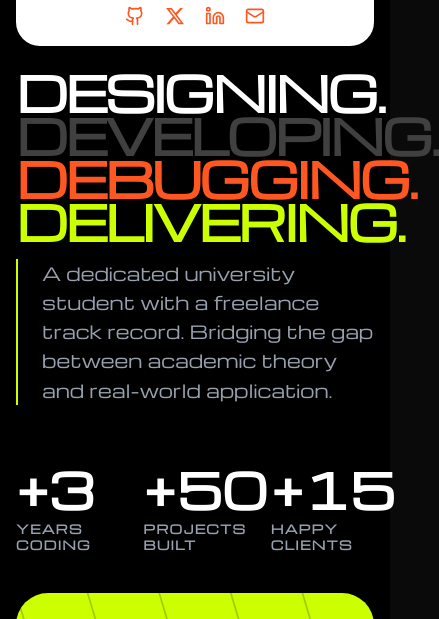
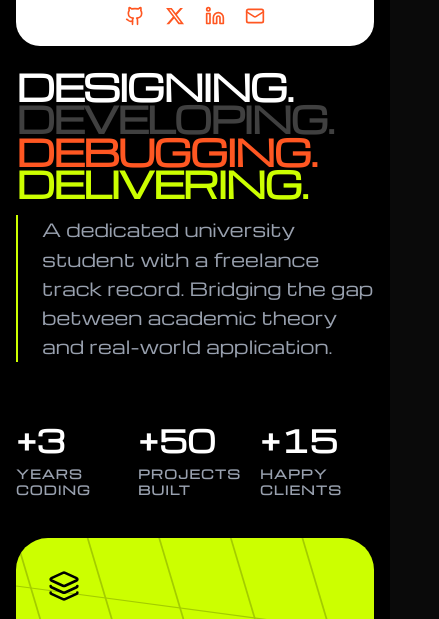
Before and after one commit to Codehash001/personal-portfolio, a Next.js app: page / in a window 390 px wide. Shown: the part 633-1252 px from the top of the page, 439 px wide, since content can reach past the window. Built offline with nearby package versions, Linux system fonts and the light colour scheme.

Commit message:
fix the ui responsive issues

```diff
--- a/app/page.tsx
+++ b/app/page.tsx
@@ -27,7 +27,7 @@ export default function Home() {
             {/* HEROTEXT: Student/Freelancer Focus */}
             <div className="space-y-4 mb-5">
               <div className="flex flex-col gap-2">
-                <h1 className="text-5xl md:text-7xl xl:text-8xl font-bold tracking-tighter uppercase leading-[0.9] font-display text-white">
+                <h1 className="text-4xl sm:text-5xl md:text-7xl xl:text-8xl font-bold tracking-tighter uppercase leading-[0.9] font-display text-white">
                   Designing. <br />
                   <span className="text-neutral-700">Developing.</span> <br />
                   <span className="text-[#FF5722]">Debugging.</span> <br />
--- a/src/components/modern/EducationExperience.tsx
+++ b/src/components/modern/EducationExperience.tsx
@@ -100,7 +100,7 @@ export default function EducationExperience() {
                     ).map((tech, index) => (
                         <div key={tech.name} className="flex items-center gap-4 group">
                             {/* Y-AXIS: Icon & Name */}
-                            <div className="w-32 md:w-40 flex items-center gap-3 shrink-0">
+                            <div className="w-44 md:w-56 flex items-center gap-3 shrink-0">
                                 <div className="w-8 h-8 rounded-lg bg-white/5 p-1.5 flex items-center justify-center border border-white/10 group-hover:border-[#CCFF00]/50 transition-colors">
                                     {/* Using Simple Icons CDN with fallback for AWS */}
                                     {/* eslint-disable-next-line @next/next/no-img-element */}
--- a/src/components/modern/StatsCard.tsx
+++ b/src/components/modern/StatsCard.tsx
@@ -4,14 +4,14 @@ import { motion } from "framer-motion";
 
 export default function StatsCard() {
     return (
-        <div className="w-full grid grid-cols-3 gap-6 py-4 px-0">
+        <div className="w-full grid grid-cols-3 gap-2 md:gap-6 py-4 px-0">
             <motion.div
                 initial={{ opacity: 0, y: 20 }}
                 animate={{ opacity: 1, y: 0 }}
                 transition={{ delay: 0.2 }}
                 className="flex flex-col"
             >
-                <span className="text-5xl md:text-6xl font-bold text-white mb-2">+3</span>
+                <span className="text-3xl sm:text-4xl md:text-6xl font-bold text-white mb-2">+3</span>
                 <span className="text-xs md:text-sm text-gray-400 uppercase tracking-widest font-semibold">Years<br />Coding</span>
             </motion.div>
 
@@ -21,7 +21,7 @@ export default function StatsCard() {
                 transition={{ delay: 0.3 }}
                 className="flex flex-col"
             >
-                <span className="text-5xl md:text-6xl font-bold text-white mb-2">+50</span>
+                <span className="text-3xl sm:text-4xl md:text-6xl font-bold text-white mb-2">+50</span>
                 <span className="text-xs md:text-sm text-gray-400 uppercase tracking-widest font-semibold">Projects<br />Built</span>
             </motion.div>
 
@@ -31,7 +31,7 @@ export default function StatsCard() {
                 transition={{ delay: 0.4 }}
                 className="flex flex-col"
             >
-                <span className="text-5xl md:text-6xl font-bold text-white mb-2">+15</span>
+                <span className="text-3xl sm:text-4xl md:text-6xl font-bold text-white mb-2">+15</span>
                 <span className="text-xs md:text-sm text-gray-400 uppercase tracking-widest font-semibold">Happy<br />Clients</span>
             </motion.div>
         </div>
--- a/src/data/works.ts
+++ b/src/data/works.ts
@@ -113,7 +113,7 @@ export const works: Work[] = [
         title: "Documaty",
         category: "AI Product",
         description: "AI agent that transforms complex documentation into clear, step-by-step guidance.",
-        tags: ["AI", "Full Stack", "NLP"],
+        tags: ["AI", "Full Stack", "RAG", "Vector DB"],
         image: "/projects/documaty.png",
         overview: "Documaty is an AI-powered documentation assistant that makes technical documentation accessible to everyone. It converts complex manuals, API docs, and guides into conversational, step-by-step instructions tailored to the user's needs.",
         challenge: "Technical documentation is often overwhelming, poorly structured, and assumes prior knowledge. Users spend excessive time searching through docs for simple answers.",
```
